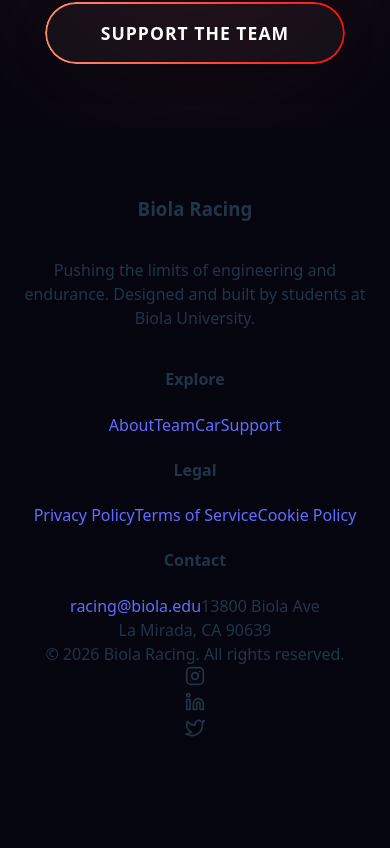
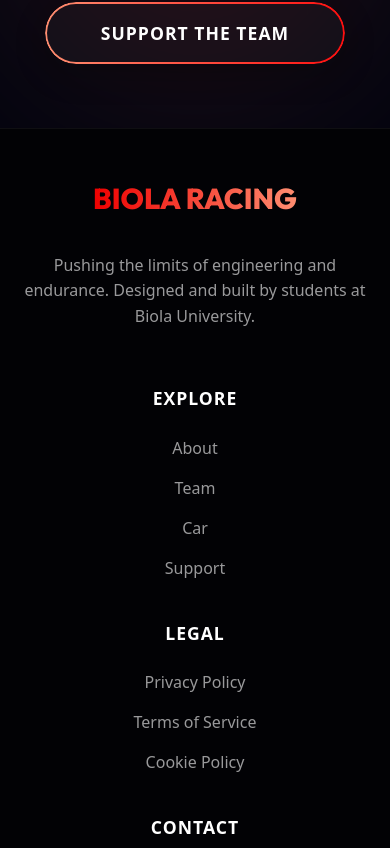
Before and after one commit to Ephemerill/baja-sae, a React app in the folder frontend/: page / in a window 390 px wide. Shown: the part 3816-4664 px from the top of the page. Before the commit the page ends 4592 px from the top, so only its background shows below. Built offline with nearby package versions, Linux system fonts and the light colour scheme; the HTML template or start-up script is replaced by a standard one.

Commit message:
footer fix

```diff
--- a/frontend/src/App.css
+++ b/frontend/src/App.css
@@ -420,7 +420,6 @@
   z-index: 1;
   transition: border-color 0.4s ease;
   will-change: transform;
-  /* Hint for smoother scaling */
 }
 
 .team-card.compact {
@@ -685,8 +684,6 @@
   align-items: center;
   padding: 3rem;
   overflow-y: auto;
-
-  /* GPU Acceleration for smooth expansion */
   will-change: transform, width, height, top, left;
   transform: translateZ(0);
 }
@@ -703,13 +700,11 @@
   cursor: pointer;
 }
 
-/* NEW CLOSE BUTTON STYLING */
 .close-button {
   position: absolute;
   top: 1.5rem;
   right: 1.5rem;
   width: 40px;
-  /* Larger tap target */
   height: 40px;
   border-radius: 50%;
   background: rgba(255, 255, 255, 0.1);
@@ -765,7 +760,6 @@
   flex-shrink: 0;
 }
 
-/* NEW IMAGE STYLING */
 .team-logo-image {
   width: 100%;
   height: 100%;
@@ -826,6 +820,103 @@
   margin: 0;
 }
 
+/* --- FOOTER DESKTOP --- */
+.footer {
+  background-color: var(--footer-bg);
+  border-top: 1px solid rgba(255, 255, 255, 0.05);
+  padding: 5rem 5% 2rem 5%;
+  width: 100%;
+  position: relative;
+  z-index: 10;
+  color: white;
+}
+
+.footer-content {
+  display: grid;
+  grid-template-columns: 2fr 1fr 1fr 1.5fr;
+  gap: 4rem;
+  margin-bottom: 4rem;
+  max-width: 1400px;
+  margin-left: auto;
+  margin-right: auto;
+}
+
+.footer-brand h3 {
+  font-family: 'Outfit', sans-serif;
+  font-size: 1.8rem;
+  font-weight: 800;
+  text-transform: uppercase;
+  margin: 0 0 1rem 0;
+  background: linear-gradient(90deg, #ee0000, #ff8e71);
+  -webkit-background-clip: text;
+  -webkit-text-fill-color: transparent;
+}
+
+.footer-brand .footer-text {
+  color: rgba(255, 255, 255, 0.6);
+  font-size: 1rem;
+  line-height: 1.6;
+  max-width: 350px;
+}
+
+.footer-column h4 {
+  font-size: 1.1rem;
+  font-weight: 700;
+  text-transform: uppercase;
+  letter-spacing: 1px;
+  margin: 0 0 1.5rem 0;
+  color: white;
+}
+
+.footer-links {
+  display: flex;
+  flex-direction: column;
+  gap: 1rem;
+}
+
+.footer-link {
+  color: rgba(255, 255, 255, 0.6);
+  text-decoration: none;
+  font-size: 1rem;
+  transition: all 0.3s ease;
+}
+
+.footer-link:hover {
+  color: var(--biola-orange);
+  transform: translateX(5px);
+}
+
+.footer-bottom {
+  border-top: 1px solid rgba(255, 255, 255, 0.05);
+  padding-top: 2rem;
+  display: flex;
+  justify-content: space-between;
+  align-items: center;
+  max-width: 1400px;
+  margin: 0 auto;
+}
+
+.copyright {
+  color: rgba(255, 255, 255, 0.4);
+  font-size: 0.9rem;
+}
+
+.social-icons {
+  display: flex;
+  gap: 1.5rem;
+}
+
+.social-icon {
+  color: rgba(255, 255, 255, 0.6);
+  cursor: pointer;
+  transition: color 0.3s ease, transform 0.3s ease;
+}
+
+.social-icon:hover {
+  color: white;
+  transform: translateY(-2px);
+}
+
 /* --- MOBILE OPTIMIZATION --- */
 @media (max-width: 900px) {
 
@@ -835,6 +926,7 @@
     touch-action: pan-y !important;
   }
 
+  /* Navbar Mobile */
   .navbar {
     background-color: transparent !important;
     flex-direction: column;
@@ -865,12 +957,10 @@
     text-shadow: 0 2px 5px rgba(0, 0, 0, 0.5);
   }
 
-  /* UPDATED WRAP BEHAVIOR FOR NAV LINKS */
   .nav-links {
     width: 100%;
     display: flex;
     flex-wrap: wrap;
-    /* Fixes horizontal scroll issue */
     justify-content: center;
     padding-bottom: 5px;
     gap: 10px;
@@ -1075,6 +1165,8 @@
 
   .footer-content {
     grid-template-columns: 1fr;
+    display: flex;
+    flex-direction: column;
     gap: 2.5rem;
     text-align: center;
   }
@@ -1088,6 +1180,7 @@
 
   .footer-links {
     align-items: center;
+    gap: 1rem;
   }
 
   .footer-bottom {
@@ -1095,8 +1188,4 @@
     gap: 1.5rem;
     text-align: center;
   }
-
-  .footer-text {
-    max-width: 100%;
-  }
 }
```
